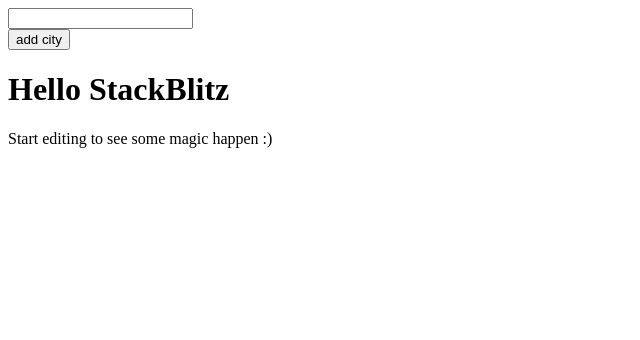
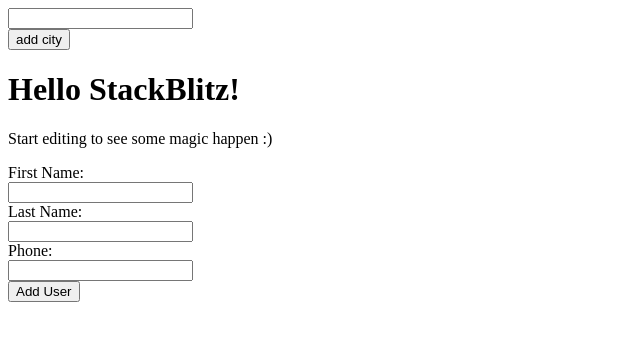
Before and after one commit to xzhang49/React_Practices, a React (Create React App) app in the folder basicTraining/: page / in a window 1280 px wide. Shown: the top 340 px of the page, without its empty margins (0-640 px from the left). Built offline with nearby package versions, Linux system fonts and the light colour scheme.

Commit message:
8th commit

```diff
--- a/basicTraining/src/App.js
+++ b/basicTraining/src/App.js
@@ -1,16 +1,64 @@
-import React, { useState } from 'react';
+import React, { useState, useRef } from 'react';
+
+function PhoneBookForm({ addToPhoneBook }) {
+  const userFirstName = useRef(null);
+  const userLastName = useRef(null);
+  const userPhone = useRef(null);
+
+  const formSubmitHandler = () => {
+
+  };
+
+  return (
+    <form>
+      <label>First Name:</label>
+      <br />
+      <input />
+      <br />
+      <label>Last Name:</label>
+      <br />
+      <input />
+      <br />
+      <label>Phone:</label>
+      <br />
+      <input />
+      <br />
+      <button>Add User</button>
+    </form>
+  );
+}
 
 function App() {
-  const [cityName, setCityName] = useState('');
+  //Add City
+  const [cityName, setCityName] = useState("");
   const [cities, setCities] = useState([]);
 
-  const cityNameHandler = (e) => setCityName(e.target.value);
+  const cityNameHandler = (e) => {setCityName(e.target.value)};
+  const citiesHandler = () => {setCities([...cities, cityName])};
 
-  const citiesHandler = () => setCities([...cities, cityName]);
+  //Phone Book
+  const [phoneBook, setPhoneBook] = useState([
+    {
+      userFirstName: 'testFirstName1',
+      userLastName: 'testLastName1',
+      userPhone: 'testPhone1'
+    },
+    {
+      userFirstName: 'testFirstName2',
+      userLastName: 'testLastName2',
+      userPhone: 'testPhone2'
+    }
+  ]);
+
+  const phoneBookHanlder = (data) => {
+    let temp = phoneBook;
+    console.log(temp);
+    setPhoneBook([...phoneBook, data]);
+  };
 
   return (
-    <div className="App">
-      <input onChange={cityNameHandler} value={cityName} />
+    <div>
+      <input value={cityName} onChange={cityNameHandler} />
       <div>
         <button onClick={citiesHandler}>add city</button>
       </div>
@@ -18,9 +66,14 @@
         <div>{city}</div>
       ))}
 
-      <h1>Hello StackBlitz</h1>
+      <h1>Hello StackBlitz!</h1>
       <p>Start editing to see some magic happen :)</p>
+
+      <section>
+        <PhoneBookForm addToPhoneBook= {phoneBookHanlder} />
+      </section>
     </div>
+
   );
 }
 
```
